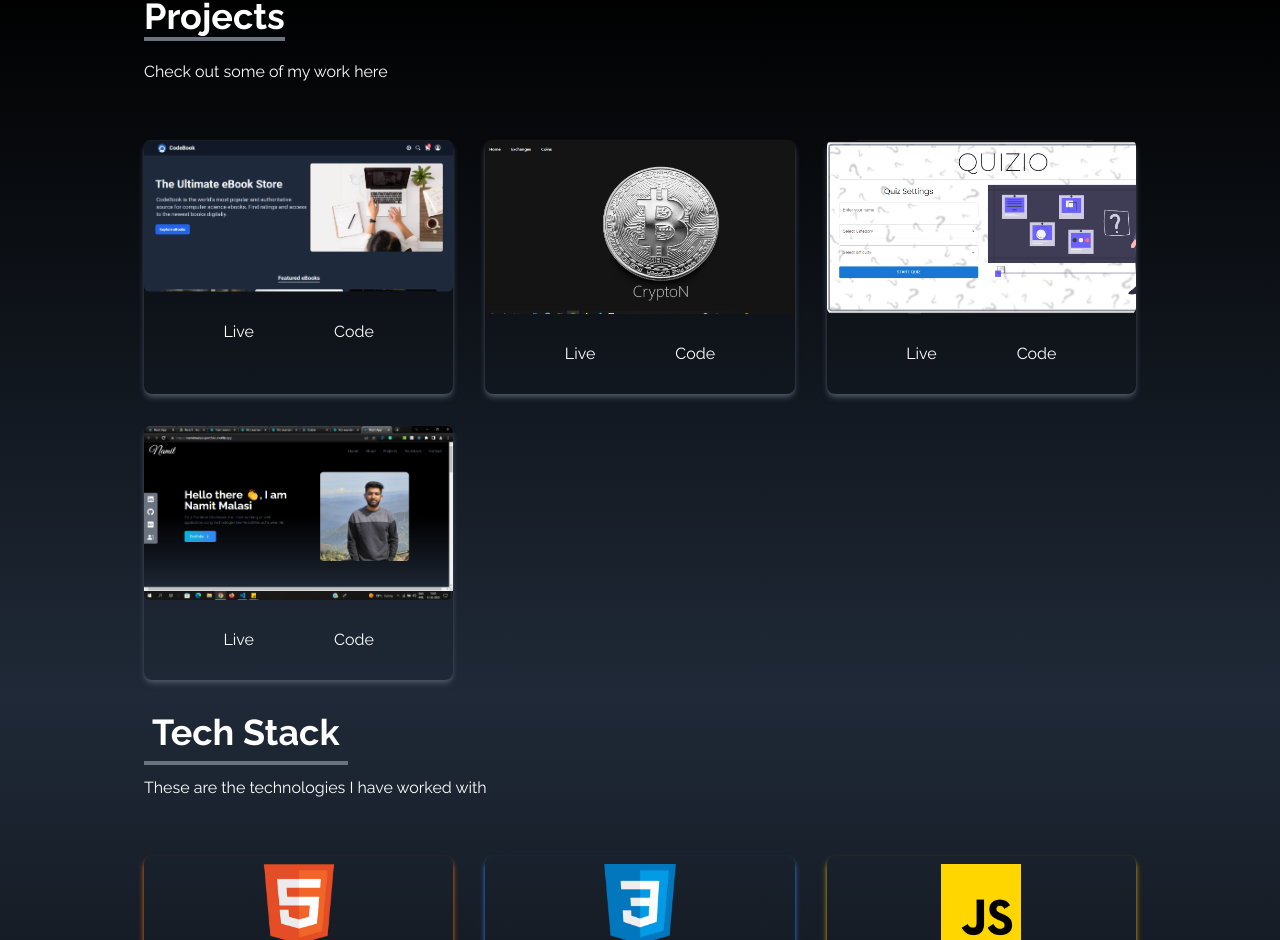
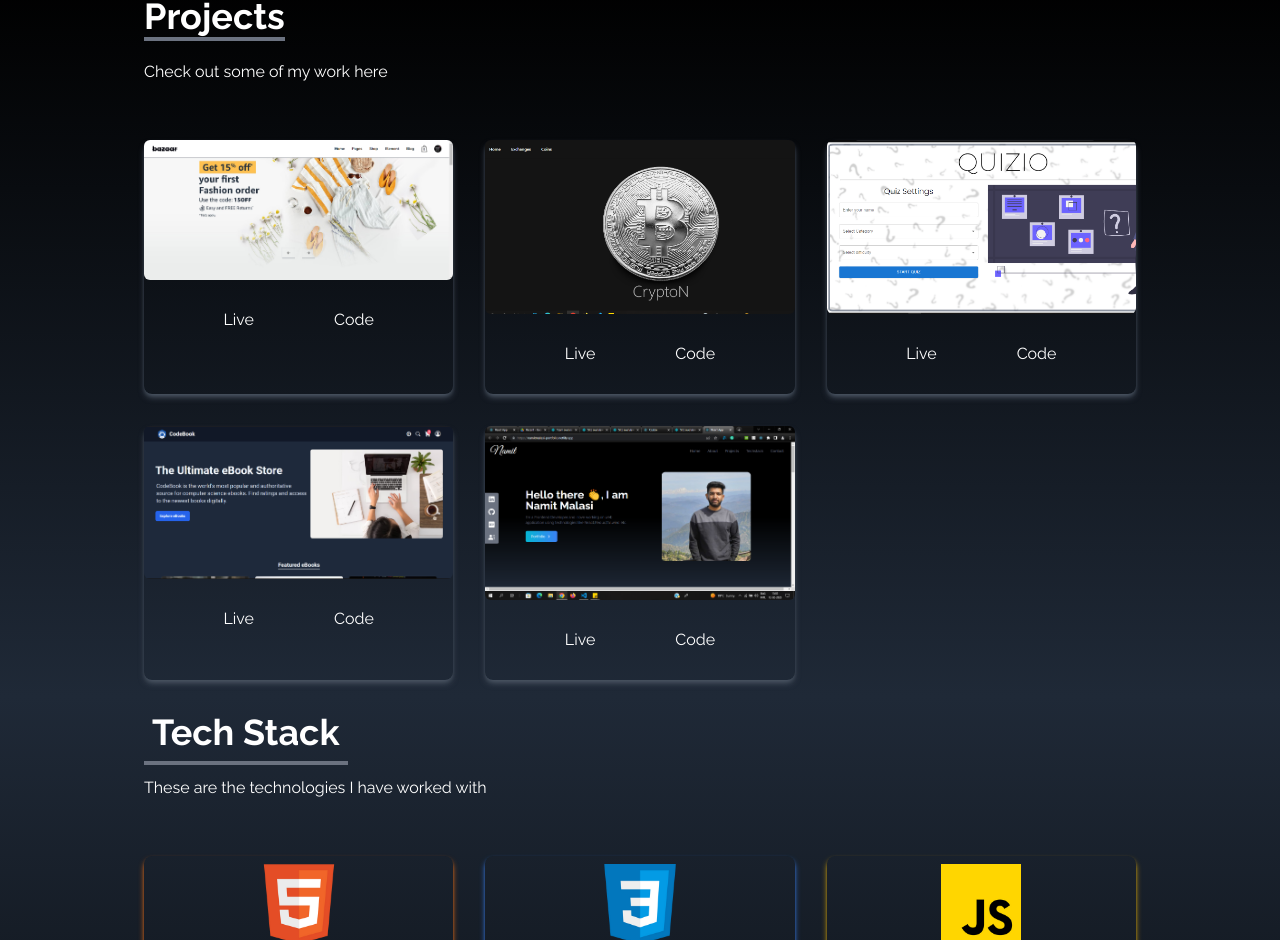
Before and after one commit to namitmalasi/Portfolio-1, a React (Create React App) app: page / in a window 1280 px wide. Shown: the part 1620-2560 px from the top of the page. Built offline with nearby package versions, Linux system fonts and the light colour scheme.

Commit message:
minor changes

```diff
--- a/src/components/Projects.js
+++ b/src/components/Projects.js
@@ -3,14 +3,15 @@ import codebook from "../assets/portfolio/codebook.png";
 import cryptoN from "../assets/portfolio/cryptoN.png";
 import quizio from "../assets/portfolio/quizio.png";
 import portfolio from "../assets/portfolio/portfolio.png";
+import bazaar from "../assets/portfolio/bazaar.png";
 
 const Projects = () => {
   const projects = [
     {
       id: 1,
-      src: codebook,
-      live: "https://codebook-ui.netlify.app/",
-      code: "https://github.com/namitmalasi/codebook",
+      src: bazaar,
+      live: "https://bazaar-ui.netlify.app/",
+      code: "https://github.com/namitmalasi/Bazaar",
     },
     {
       id: 2,
@@ -26,6 +27,12 @@ const Projects = () => {
     },
     {
       id: 4,
+      src: codebook,
+      live: "https://codebook-ui.netlify.app/",
+      code: "https://github.com/namitmalasi/codebook",
+    },
+    {
+      id: 5,
       src: portfolio,
       live: "https://namitmalasi-portfolio.netlify.app/",
       code: "https://github.com/namitmalasi/Portfolio-1",
--- a/src/components/SocialLinks.js
+++ b/src/components/SocialLinks.js
@@ -39,7 +39,7 @@ const SocialLinks = () => {
           Resume <BsFillPersonLinesFill size={30} />
         </>
       ),
-      href: "https://drive.google.com/file/d/1Tozn_ZV4ykvBX6MflCXcIteZQJQUIWEM/view?usp=share_link",
+      href: "https://drive.google.com/file/d/1lf5rTau-QzhiGWqvp0Kb0yVRWOn8Fhvi/view?usp=sharing",
       style: "rounded-br-md",
       //   download: true,
     },
```
Also changed, not shown: src/assets/portfolio/bazaar.png (added).
